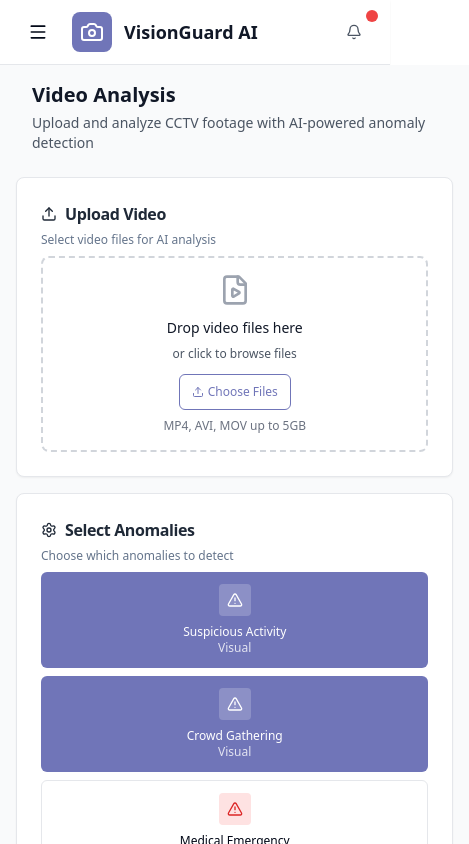
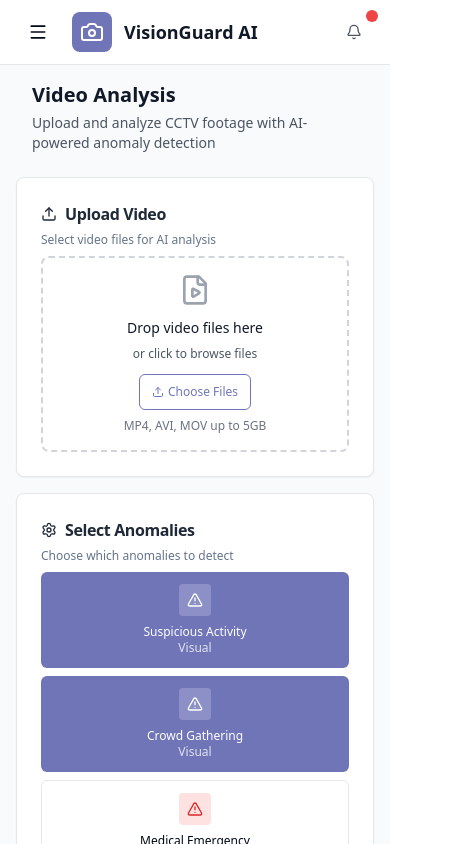
Before and after one commit to anwaar-subhani/fyp, a React (Vite) app in the folder cctv-frontend/: page /analysis in a window 390 px wide. Shown: the top 844 px of the page, 469 px wide, since content can reach past the window. Built offline with nearby package versions, Linux system fonts and the light colour scheme.

Commit message:
Fix mobile zoom issues and improve viewport scaling

```diff
--- a/cctv-frontend/index.html
+++ b/cctv-frontend/index.html
@@ -3,7 +3,7 @@
   <head>
     <meta charset="UTF-8" />
     <link rel="icon" type="image/svg+xml" href="/vite.svg" />
-    <meta name="viewport" content="width=device-width, initial-scale=1.0" />
+    <meta name="viewport" content="width=device-width, initial-scale=1.0, maximum-scale=5.0, user-scalable=yes" />
     <title>CCTV AI Monitor</title>
   </head>
   <body>
--- a/cctv-frontend/src/components/Layout.tsx
+++ b/cctv-frontend/src/components/Layout.tsx
@@ -47,7 +47,7 @@ export default function Layout({ children }: LayoutProps) {
   }, [])
 
   return (
-    <div className="min-h-screen bg-gray-50">
+    <div className="min-h-screen bg-gray-50 w-full overflow-x-hidden">
       {/* Header */}
       <header className="bg-white border-b border-gray-200 shadow-sm">
         <div className="flex h-16 items-center px-4 sm:px-6">
@@ -132,8 +132,8 @@ export default function Layout({ children }: LayoutProps) {
         </nav>
 
         {/* Main content */}
-        <main className="flex-1 p-4 sm:p-6 bg-gray-50 min-h-screen">
-          <div className="max-w-7xl mx-auto">
+        <main className="flex-1 p-4 sm:p-6 bg-gray-50 min-h-screen w-full overflow-x-hidden">
+          <div className="max-w-7xl mx-auto w-full">
             {children}
           </div>
         </main>
--- a/cctv-frontend/src/style.css
+++ b/cctv-frontend/src/style.css
@@ -66,4 +66,40 @@
   body {
     @apply bg-background text-foreground;
   }
+
+  /* Mobile viewport fixes */
+  html {
+    -webkit-text-size-adjust: 100%;
+    -ms-text-size-adjust: 100%;
+    text-size-adjust: 100%;
+  }
+
+  /* Prevent zoom on input focus for iOS */
+  input[type="text"],
+  input[type="email"],
+  input[type="password"],
+  textarea,
+  select {
+    font-size: 16px !important;
+  }
+
+  /* Ensure proper mobile scaling */
+  @media screen and (max-width: 768px) {
+    body {
+      -webkit-text-size-adjust: none;
+      -ms-text-size-adjust: none;
+      text-size-adjust: none;
+    }
+  }
+
+  /* Prevent horizontal scroll on mobile */
+  body {
+    overflow-x: hidden;
+  }
+
+  /* Ensure containers don't exceed viewport */
+  .container {
+    max-width: 100vw;
+    overflow-x: hidden;
+  }
 }
```
